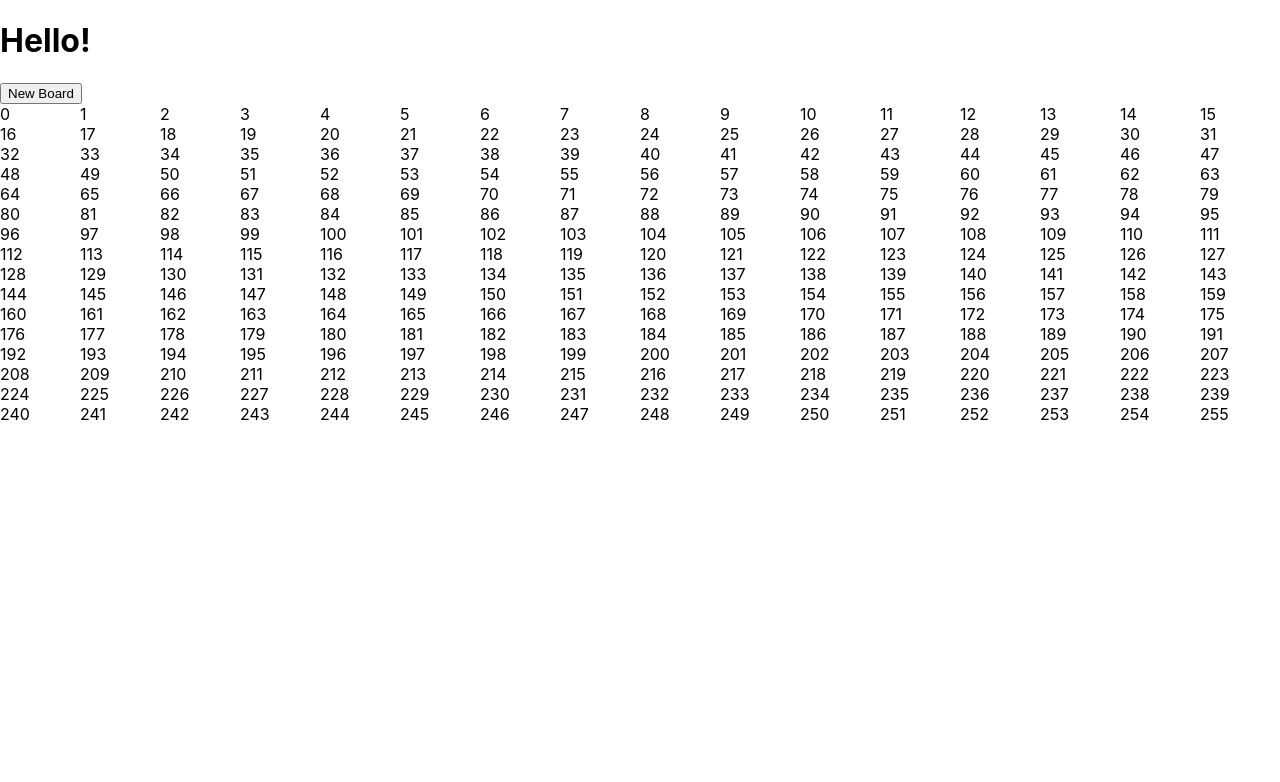
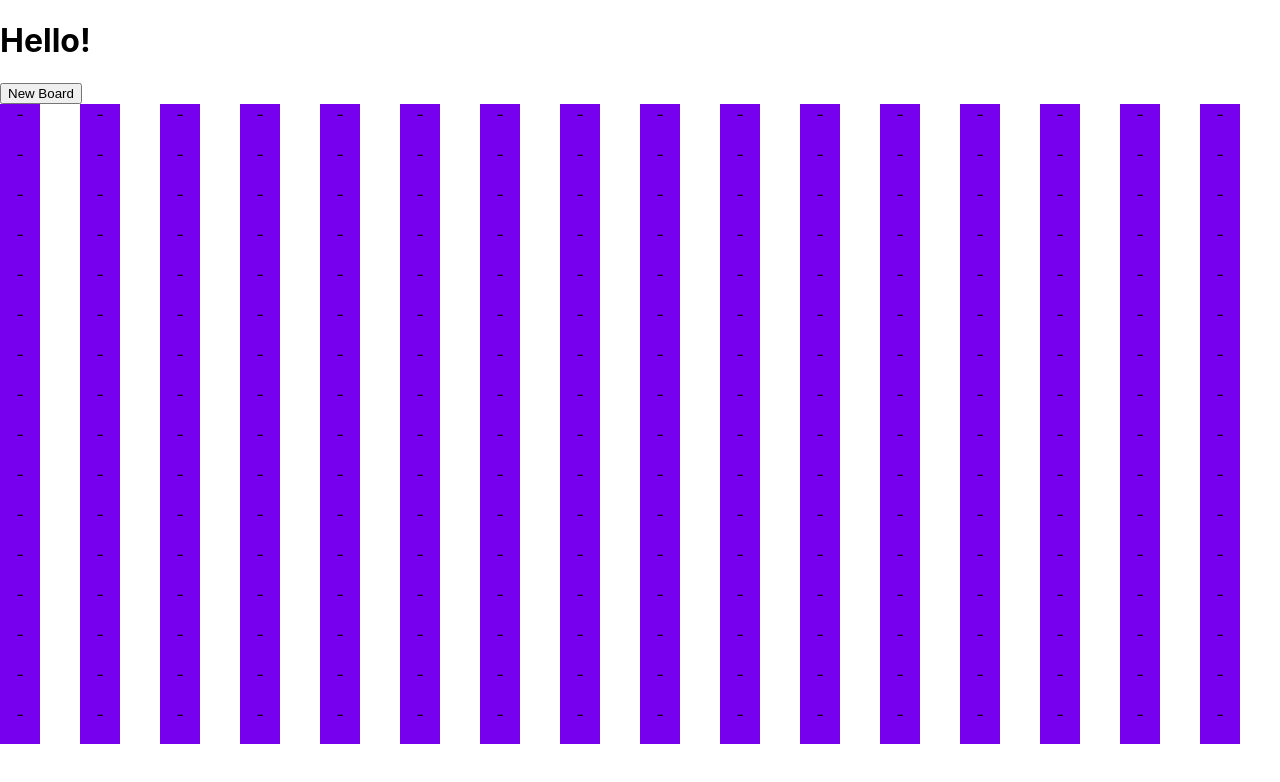
Before and after one commit to mgmodell/lastword, a Next.js app: page / in a window 1280 px wide. Both pictures are taken after a click on the button "New Board". Shown: the top 782 px of the page. Built offline with nearby package versions, Linux system fonts and the light colour scheme; no server answers.

Commit message:
I can now select a cell

```diff
--- a/pages/boardBuilder.tsx
+++ b/pages/boardBuilder.tsx
@@ -7,19 +7,25 @@ enum Orientation {
   VERTICAL=2
 }
 enum Enhancement {
+  NA = 'NA',
   L2 = 'L2',
   L3 = 'L3',
   W2 = 'W2',
   W3 = 'W3'
 };
 type Cell = {
+  xPos: number;
+  yPos: number;
   mine: boolean;
+  focused: boolean;
   enhancement: Enhancement;
   letter: string;
 };
 type Board = {
   rows: {
+    [key: number]: {
       [key: number]: Cell;
+    }
   }
 }
 
@@ -33,15 +39,34 @@ type PlacedWord = {
 
 export default function BoardBuilder(props){
 
-  const [grid,setGrid] = useState<Board | undefined>(undefined);
+  const [grid,setGrid] = useState<Board>({});
   const [placedWords, setPlacedWords] = useState(Array<PlacedWord>)
   const [baseWords, setBaseWords] = useState([] );
+  const [curCell, setCurCell] = useState<Cell>()
+
   const initBoard = () => {
+    const tmp_grid:Board = {};
+    const x = 16;
+    const y = 16;
+    for( let x_pos = 0; x_pos < x; x_pos ++  ){
+      tmp_grid[x_pos] = {};
+      for( let y_pos = 0; y_pos < y; y_pos ++  ){
+        tmp_grid[x_pos][y_pos] ={
+          xPos: x_pos,
+          yPos: y_pos,
+          mine: false,
+          focused: false,
+          enhancement: Enhancement.NA,
+          letter: ''
+        }
+      }
+    }
+    setGrid( tmp_grid );
+    //Now let's get some data
     const url = 'https://raw.githubusercontent.com/' +
       'mgmodell/corpora/master/data/words/common.json';
          axios.get(url )
           .then((resp) =>{
-            console.log( resp );
             const words = resp.data.commonWords;
             console.log( words.length );
             setBaseWords( words );
@@ -62,20 +87,52 @@ export default function BoardBuilder(props){
       })
     }
     setPlacedWords( tempWords );
-    console.log( tempWords );
 
   }
   useEffect(()=>{
     placeWords( );
   },[baseWords]);
 
+  const selectCell = (event) => {
+    const xPos = parseInt( event.target.attributes.xpos.value );
+    const yPos = parseInt( event.target.attributes.ypos.value );
+    const tmp_grid = Object.assign( {}, grid );
+
+    console.log( curCell );
+    if( curCell != undefined ){
+      const prevCell = Object.assign({}, curCell);
+      prevCell.focused = false;
+      tmp_grid[prevCell.xPos][prevCell.yPos] = prevCell;
+    }
+
+    let cur_cell:Cell = tmp_grid[xPos][yPos];
+
+    cur_cell.focused = true;
+    setGrid( tmp_grid );
+    setCurCell( cur_cell );
+
+  }
   const board = useMemo( () =>{
+    const x = 16;
+    const y = 16;
+
+    if( Object.keys(grid).length < x ){
+      return null;
+    } else {
       const output = [];
-    const x = 16;
-    for( let index = 0; index < x * x; index ++  ){
+      for( let x_pos = 0; x_pos < x; x_pos ++  ){
+        for( let y_pos = 0; y_pos < y; y_pos ++  ){
+          const cur_pos = (x_pos * x ) + y_pos;
+          const cur_cell = grid[x_pos][y_pos];
           output.push(
-        <div key={index}>{index}</div>
+            <div key={cur_pos}
+              className={cur_cell.focused ? styles.current : styles.inactive }
+              xpos={x_pos}
+              ypos={y_pos}
+              onClick={selectCell}
+              >{cur_cell.letter.length > 0 ? cur_cell.letter : '-'}</div>
           )
+        }
       }
       return(
         <div className={styles.board}>
@@ -83,7 +140,9 @@ export default function BoardBuilder(props){
         </div>
       )
 
-  }, [] );
+    }
+
+  }, [grid] );
 
   return(
     <Fragment>
--- a/styles/Home.module.css
+++ b/styles/Home.module.css
@@ -3,8 +3,22 @@
 .board {
   display: grid;
   grid-template-columns: repeat(16, 1fr);
+  width: auto;
 }
 
+.board > div {
+  width: 40px;
+  height: 40px;
+  background-color: #7700EE;
+  text-align: center;
+  border-color: #000000;
+  border-width: thin;
+
+}
+.board > div.inactive {
+  border-color: #50ce6f;
+
+}
 .board > div.horizontal {
   background-color: #8888F8;
 
@@ -14,8 +28,9 @@
 
 }
 .board > div.current {
-  background-color: #8888F8;
-  animation: pulse 5s infinite;
+  border-block-color: #671209;
+  animation: pulse 1s infinite;
+  background-color: #48e21d;
 
 }
 .board > div.mine {
@@ -32,7 +47,7 @@
 		box-shadow: 0 0 0 0 rgba(0, 0, 0, 0.7);
 	}
 
-	70% {
+	50% {
 		transform: scale(1);
 		box-shadow: 0 0 0 10px rgba(0, 0, 0, 0);
 	}
```
Lines whose indentation alone changed are shown as unchanged.
